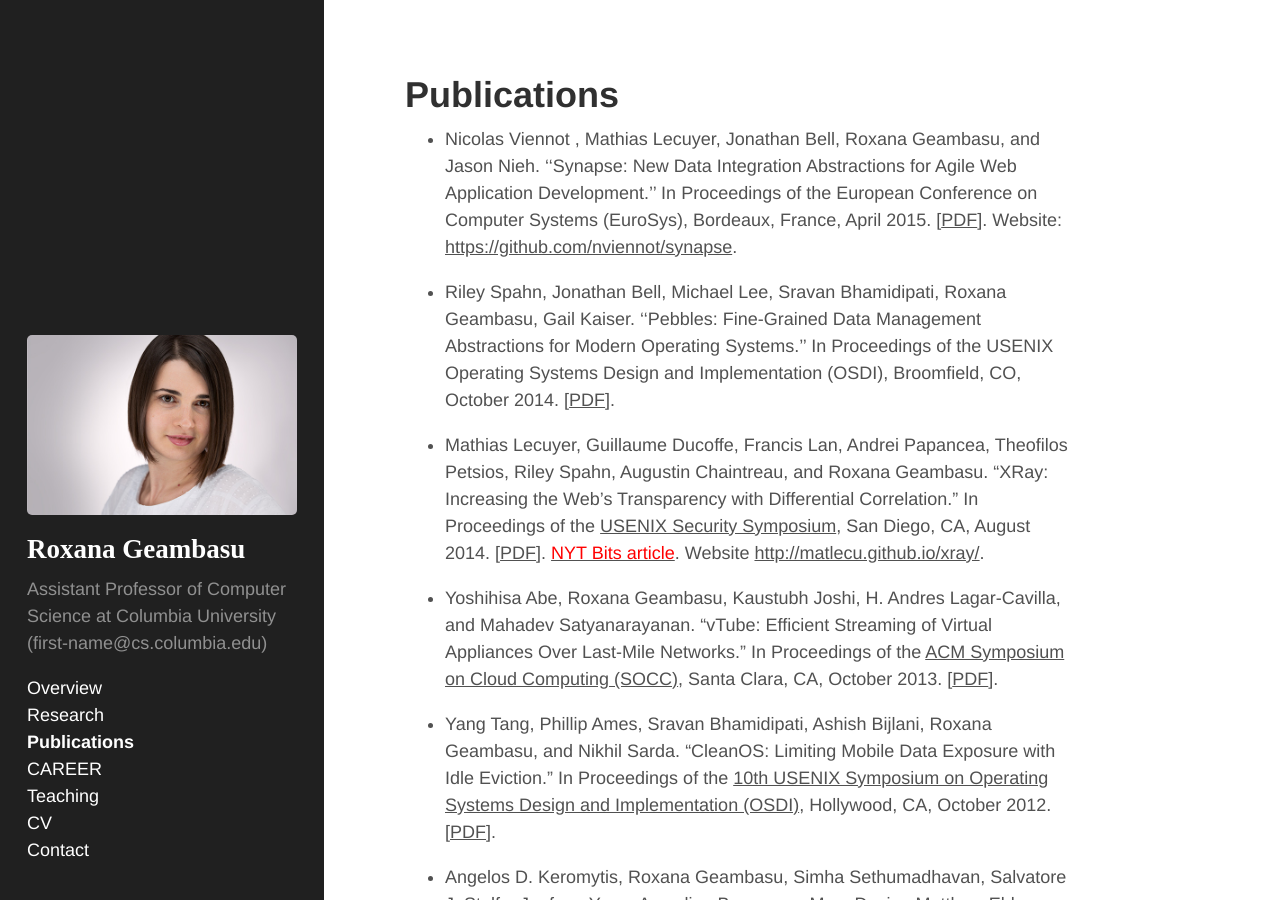
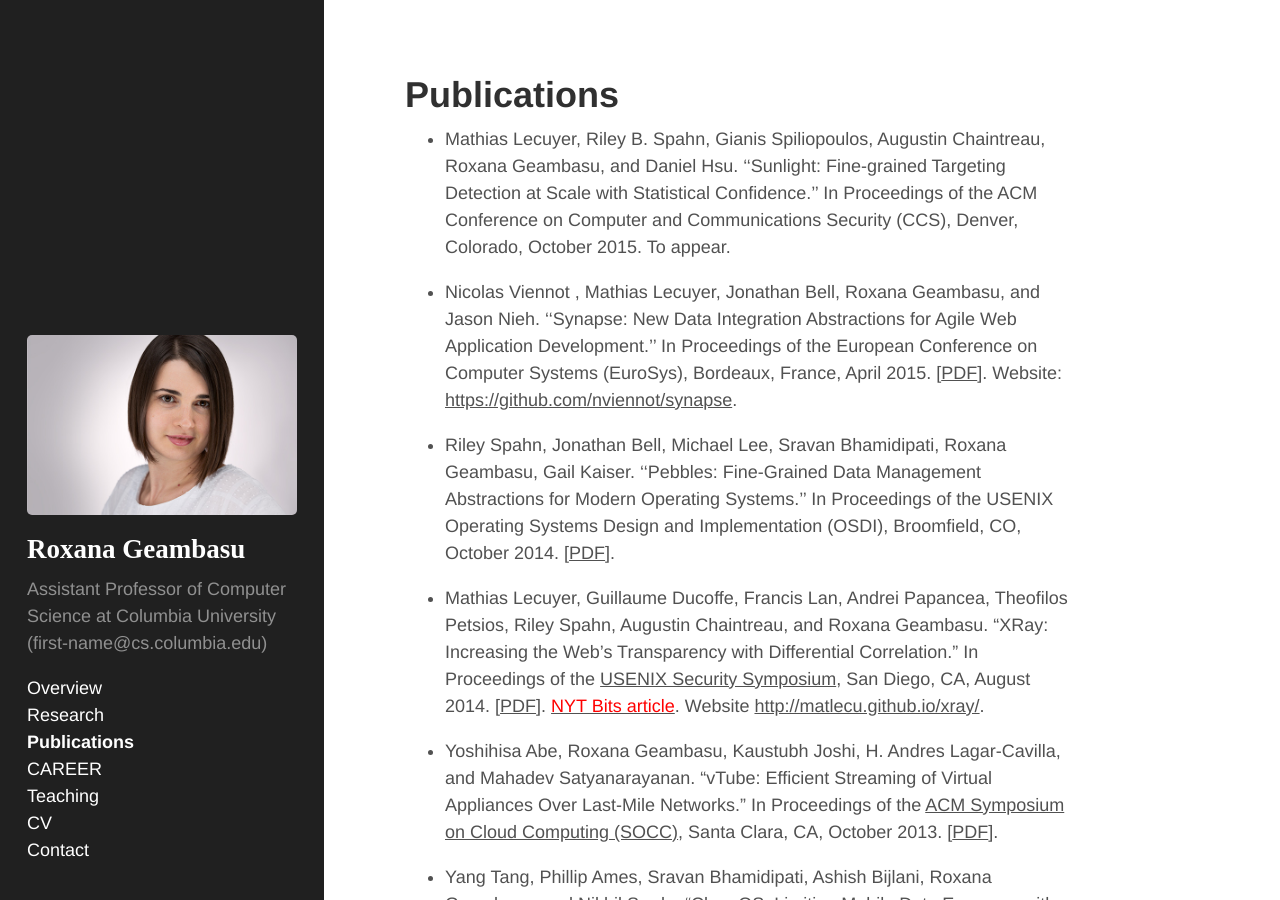
Before and after one commit to roxanageambasu/roxanageambasu.github.io, a Jekyll site: the page built from 02-publications.md, in a window 1280 px wide and 900 px high. Built offline with Jekyll 4.4.1, drawn with Linux system fonts in a browser that asks for light colours; Markdown is read by kramdown in place of the engine named in the settings.

Commit message:
sunlight pub

```diff
--- a/02-publications.md
+++ b/02-publications.md
@@ -2,6 +2,10 @@
 layout: page
 title: Publications
 ---
+* Mathias Lecuyer, Riley B. Spahn, Gianis Spiliopoulos, Augustin Chaintreau, Roxana Geambasu, and Daniel Hsu.
+  ''Sunlight: Fine-grained Targeting Detection at Scale with Statistical Confidence.''
+  In Proceedings of the ACM Conference on Computer and Communications Security (CCS), Denver, Colorado,
+  October 2015.  To appear.
 
 * Nicolas Viennot , Mathias Lecuyer, Jonathan Bell, Roxana Geambasu, and Jason
   Nieh. ''Synapse: New Data Integration Abstractions for Agile Web
```
